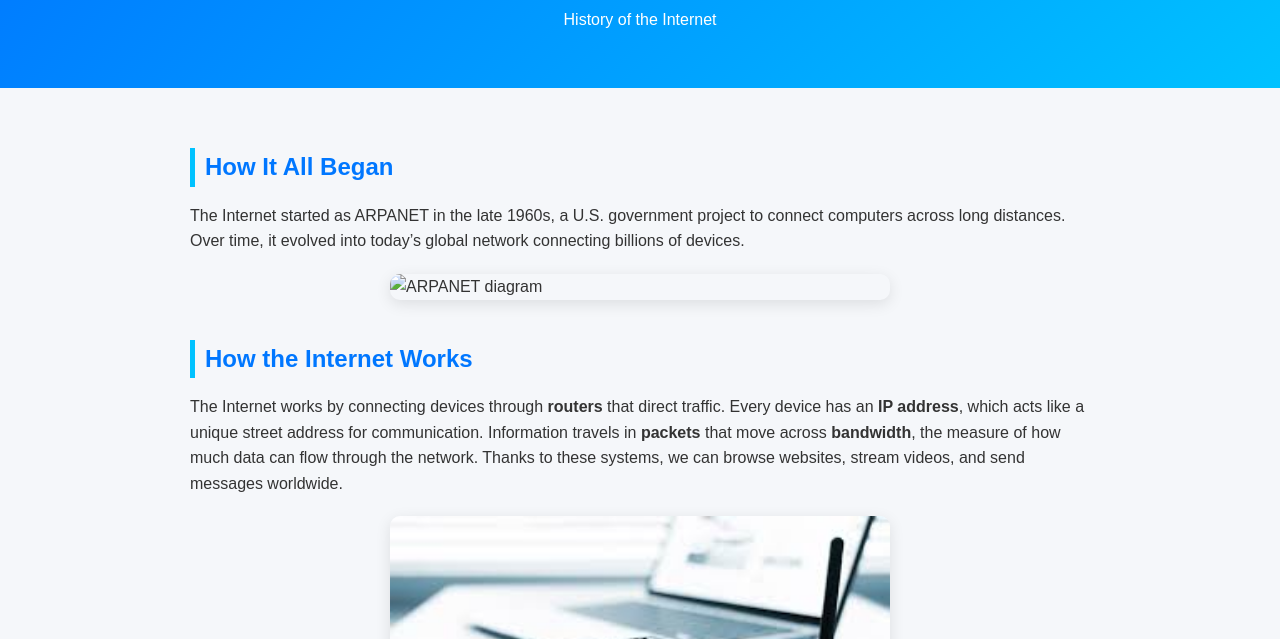
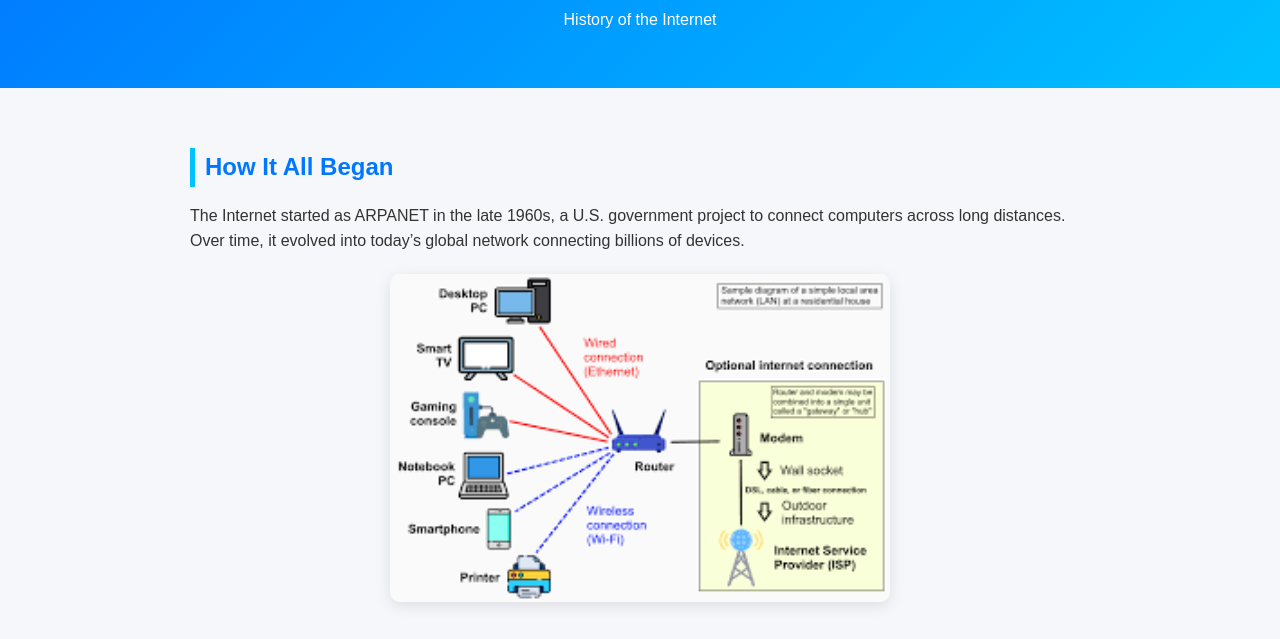
Before and after one commit to bbar-michael/bbar-michael.github.io, a plain HTML site: page index.html in a window 1280 px wide. Shown: the part 126-765 px from the top of the page. Drawn offline with Linux system fonts and the light colour scheme.

Commit message:
Update index.html

```diff
--- a/index.html
+++ b/index.html
@@ -93,7 +93,7 @@
         Over time, it evolved into today’s global network connecting billions of devices.
       </p>
       <!-- First working image -->
-      <img src="images/arpanet.jpg" alt="ARPANET diagram">
+      <img src="arpanet.jpg" alt="ARPANET diagram">
     </section>
 
     <section>
```
